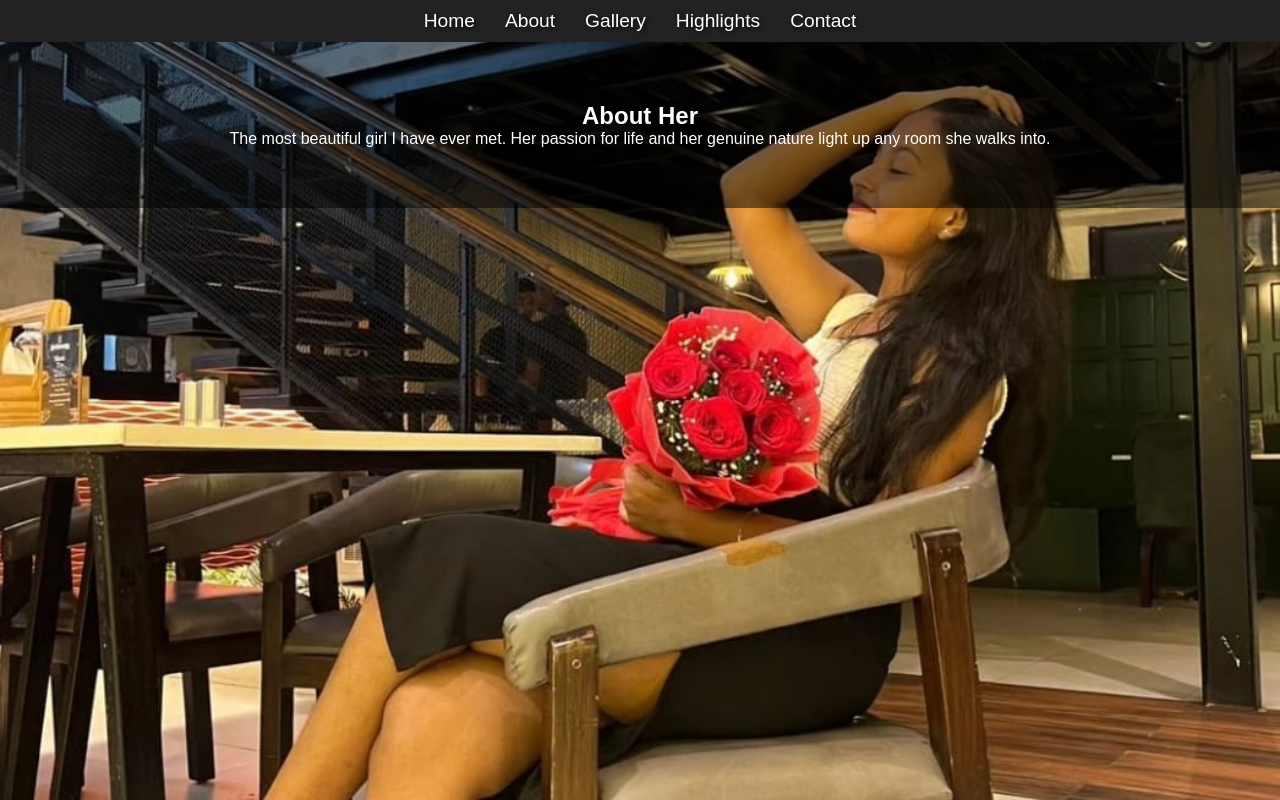
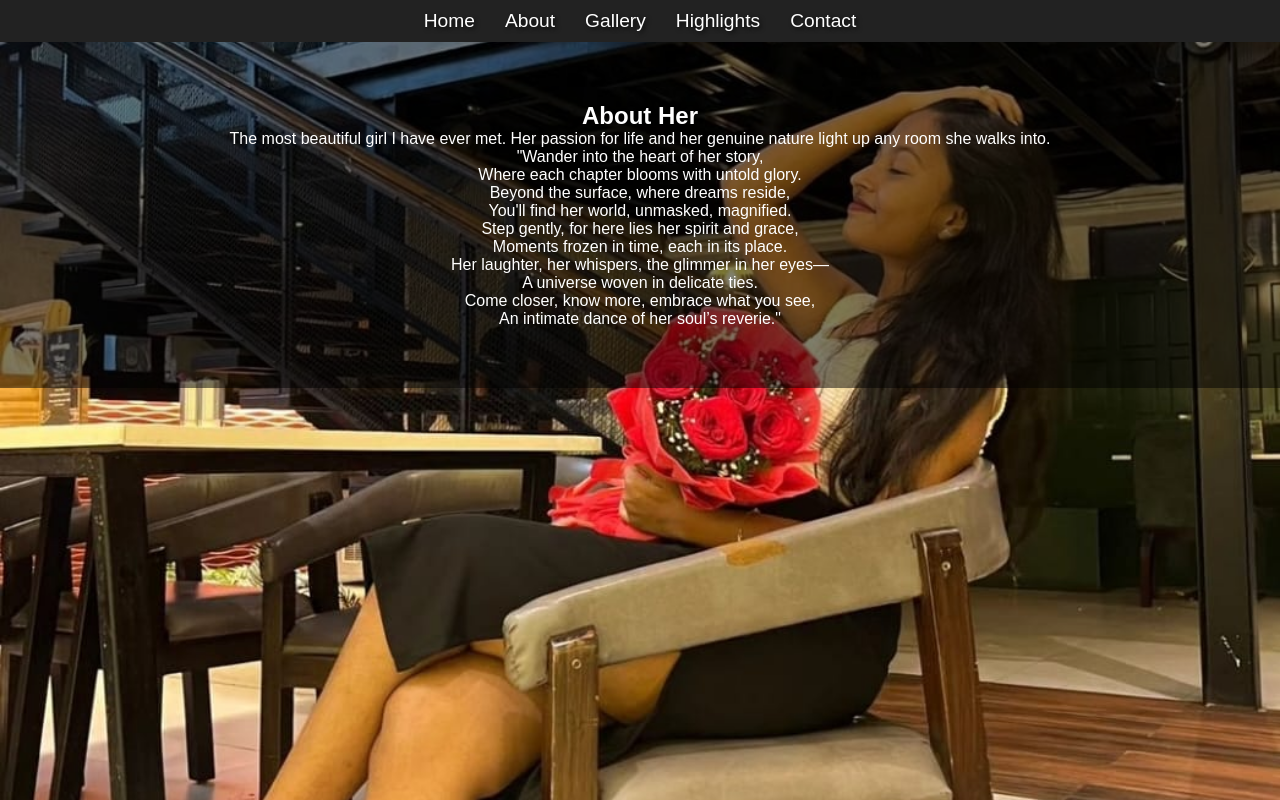
Before and after one commit to vara910/Mounitha, a plain HTML site: page about.html in a window 1280 px wide. Drawn offline with Linux system fonts and the light colour scheme.

Commit message:
Update about.html

```diff
--- a/about.html
+++ b/about.html
@@ -20,6 +20,24 @@
     <section>
         <h2>About Her</h2>
         <p>The most beautiful girl I have ever met. Her passion for life and her genuine nature light up any room she walks into.</p>
+        <p> </p>
+        <p></p>
+        <p></p>
+        <p></p>
+        <p>"Wander into the heart of her story,</p>
+
+        <p>Where each chapter blooms with untold glory.</p>
+
+        <p>Beyond the surface, where dreams reside,</p>
+
+        <p>You'll find her world, unmasked, magnified.</p>
+        <p>Step gently, for here lies her spirit and grace,</p>
+        <p>Moments frozen in time, each in its place.</p>
+        <p>Her laughter, her whispers, the glimmer in her eyes—</p>
+        <p>A universe woven in delicate ties.</p>
+        <p>Come closer, know more, embrace what you see,</p>
+        <p>An intimate dance of her soul’s reverie."</p>
+
     </section>
 </body>
 </html>
```
